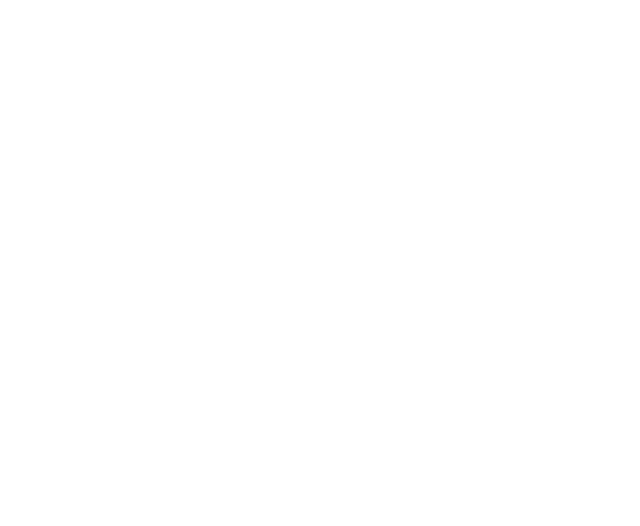
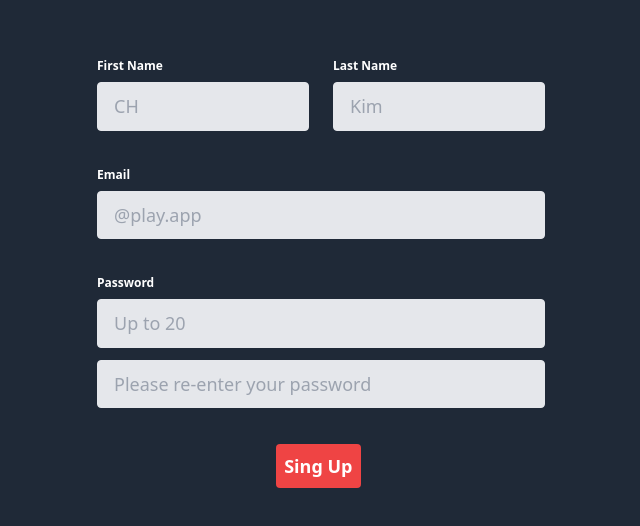
Before and after one commit to ChyunKim/WatchPlay, a Next.js app in the folder play-app/: page /register in a window 1280 px wide. Shown: the part 102-628 px from the top of the page, without its empty margins (319-959 px from the left). Built offline with nearby package versions, Linux system fonts and the light colour scheme.

Commit message:
feat : 로그인 가능하도록 구현
useForm을 활용하여 input 유효성 검사 및 로그인 post

```diff
--- a/play-app/pages/register.tsx
+++ b/play-app/pages/register.tsx
@@ -1,5 +1,123 @@
+import { useForm, SubmitHandler } from "react-hook-form";
+import React from "react";
+import { useRef } from "react";
+import axios from "axios";
+import { useRouter } from "next/router";
+
+interface User {
+  firstname: string;
+  lastname: string;
+  email: string;
+  password: string;
+  password_confirm: string;
+}
+
 const register = () => {
-  return <></>;
+  const {
+    register,
+    handleSubmit,
+    watch,
+    formState: { errors },
+  } = useForm<User>();
+
+  const router = useRouter();
+
+  const passwordRef = useRef<string | null>(null);
+  passwordRef.current = watch("password");
+
+  const onSubmit: SubmitHandler<User> = (data) => {
+    console.log(data);
+    axios.post("api/login").then((res) => {
+      if (res.status === 200) {
+        router.push("/accout");
+      }
+    });
+  };
+
+  return (
+    <div className="bg-gray-800 text-white w-full min-h-screen text-lg p-20">
+      <form className="w-2/5 m-auto pt-20" onSubmit={handleSubmit(onSubmit)}>
+        <div className="flex flex-wrap -mx-3 mb-6">
+          <div className="w-full md:w-1/2 px-3 mb-6 md:mb-0">
+            <label className="block text-xs font-bold mb-2">First Name</label>
+            <input
+              className="block w-full bg-gray-200 border text-black border-gray-200 rounded py-3 px-4 mb-3 leading-tight focus:outline-none focus:border-red-500"
+              {...register("firstname", { required: true, minLength: 2 })}
+              name="firstname"
+              type="text"
+              placeholder="CH"
+            />
+            <p className="text-red-500 text-xs italic">
+              {errors.firstname && "Please fill out this field"}
+            </p>
+          </div>
+          <div className="w-full md:w-1/2 px-3">
+            <label className="block text-xs font-bold mb-2">Last Name</label>
+            <input
+              className="w-full bg-gray-200 text-black border border-gray-200 rounded py-3 px-4 leading-tight focus:outline-none focus:bg-white focus:border-red-500"
+              {...register("lastname", { required: true, minLength: 2 })}
+              type="text"
+              placeholder="Kim"
+            />
+            <p className="text-red-500 text-xs italic">
+              {errors.lastname && "Please fill out this field"}
+            </p>
+          </div>
+        </div>
+        <div className="flex flex-wrap -mx-3 mb-6">
+          <div className="w-full px-3">
+            <label className="block text-xs font-bold mb-2">Email</label>
+            <input
+              className="block w-full bg-gray-200 text-black border border-gray-200 rounded py-3 px-4 mb-3 leading-tight focus:outline-none focus:bg-white focus:border-red-500"
+              {...register("email", { required: true, pattern: /^\S+@\S+$/i })}
+              type="email"
+              placeholder="@play.app"
+            />
+            <p className="text-red-500 text-xs italic">
+              {errors.email && "Please fill out this field"}
+            </p>
+          </div>
+        </div>
+        <div className="flex flex-wrap -mx-3 mb-6">
+          <div className="w-full px-3">
+            <label className="block text-xs font-bold mb-2">Password</label>
+            <input
+              className="block w-full bg-gray-200 border text-black border-gray-200 rounded py-3 px-4 mb-3 leading-tight focus:outline-none focus:bg-white focus:border-red-500"
+              {...register("password", {
+                required: true,
+                minLength: 6,
+                maxLength: 20,
+              })}
+              type="password"
+              placeholder="Up to 20"
+            />
+            <p className="text-red-500 text-xs italic">
+              {errors.password && "Please enter the password length 6-20"}
+            </p>
+            <input
+              className="block w-full bg-gray-200 border text-black border-gray-200 rounded py-3 px-4 mt-2 mb-3 leading-tight focus:outline-none focus:bg-white focus:border-red-500"
+              {...register("password_confirm", {
+                required: true,
+                validate: (value) => value === passwordRef.current,
+              })}
+              type="password"
+              placeholder="Please re-enter your password"
+            />
+            <p className="text-red-500 text-xs italic">
+              {errors.password_confirm && "please confirm password"}
+            </p>
+          </div>
+        </div>
+        <div className="w-1/5 m-auto">
+          <button
+            className="py-2 px-2 bg-red-500 hover:bg-red-600 text-white font-bold rounded"
+            type="submit"
+          >
+            Sing Up
+          </button>
+        </div>
+      </form>
+    </div>
+  );
 };
-
 export default register;
```
